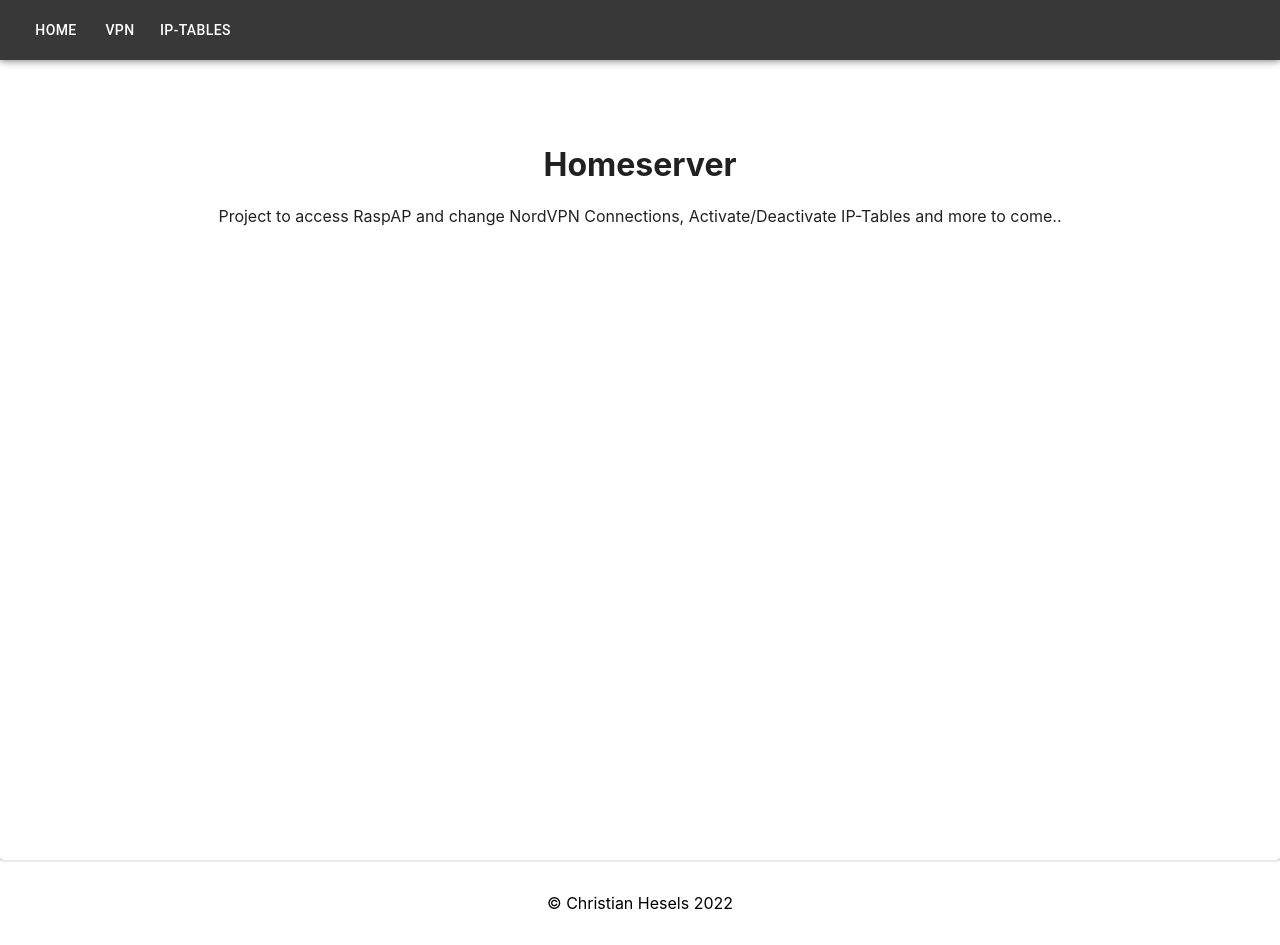
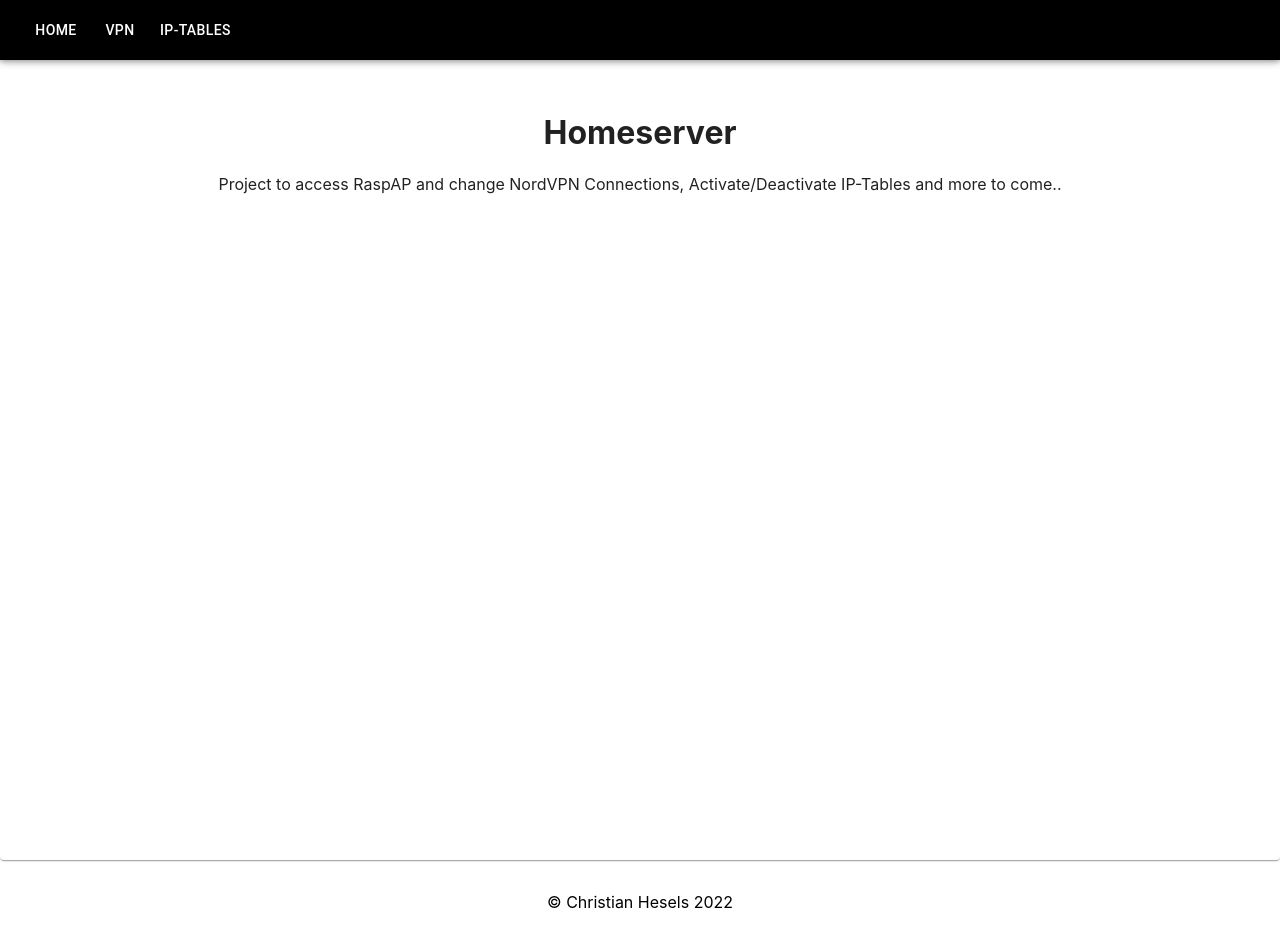
Before and after one commit to ChristianHesels/home-server, a Next.js app in the folder app/: page / in a window 1280 px wide. Built offline with nearby package versions, Linux system fonts and the light colour scheme.

Commit message:
Adjusted css and Select component style

```diff
--- a/app/pages/_app.tsx
+++ b/app/pages/_app.tsx
@@ -4,14 +4,17 @@ import 'react-toastify/dist/ReactToastify.css';
 import AppBar from '../components/AppBar';
 import {ThemeProvider, createTheme} from '@mui/material/styles';
 import {ToastContainer} from 'react-toastify';
+import styles from '../styles/Home.module.css';
 
 const theme = createTheme({
   palette: {
     primary: {
-      main: '#383838',
+      light: '#000000',
+      main: '#000000',
     },
     secondary: {
-      main: '#f5f5f5',
+      light: '#333333',
+      main: '#ffffff',
     },
   },
   mixins: {
@@ -27,6 +30,7 @@ function MyApp({Component, pageProps}: AppProps) {
       <ThemeProvider theme={theme}>
         <AppBar />
         <Component {...pageProps} />
+        <footer className={styles.footer}>© Christian Hesels 2022</footer>
       </ThemeProvider>
       <ToastContainer />
     </>
--- a/app/pages/index.tsx
+++ b/app/pages/index.tsx
@@ -11,14 +11,10 @@ const Home: NextPage = () => {
       </Head>
 
       <Paper className={styles.paper}>
-        <main className={styles.main}>
-          <h1>Homeserver</h1>
-          Project to access RaspAP and change NordVPN Connections,
-          Activate/Deactivate IP-Tables and more to come..
-        </main>
+        <h1>Homeserver</h1>
+        Project to access RaspAP and change NordVPN Connections,
+        Activate/Deactivate IP-Tables and more to come..
       </Paper>
-
-      <footer className={styles.footer}>© Christian Hesels 2022</footer>
     </div>
   );
 };
--- a/app/styles/Home.module.css
+++ b/app/styles/Home.module.css
@@ -1,26 +1,24 @@
-.main {
+.paper {
+  background-color: #1d1d1f;
+  color: white;
+
+  padding: 2rem 0;
+  flex: 1;
   min-height: 100vh;
-  padding: 4rem 0;
-  flex: 1;
   display: flex;
+  padding-left: 15px;
+  padding-right: 15px;
+  text-align: justify;
+  padding-bottom: 30px;
   flex-direction: column;
   justify-content: top;
   align-items: center;
-}
-
-.paper {
-  background-color: #1d1d1f;
-  color: white;
-  padding-left: 30px;
-  padding-right: 30px;
-  text-align: justify;
 }
 
 .footer {
   display: flex;
   flex: 1;
   padding: 2rem 0;
-  border-top: 1px solid #eaeaea;
   justify-content: center;
   align-items: center;
 }
@@ -131,3 +129,13 @@
     filter: invert(1);
   }
 }
+
+
+.select {
+    color: white;
+
+}
+
+.select::before {
+  border-color: white;
+}
```
Also changed, not shown: app/pages/vpn/index.tsx (+10 -4 lines).
